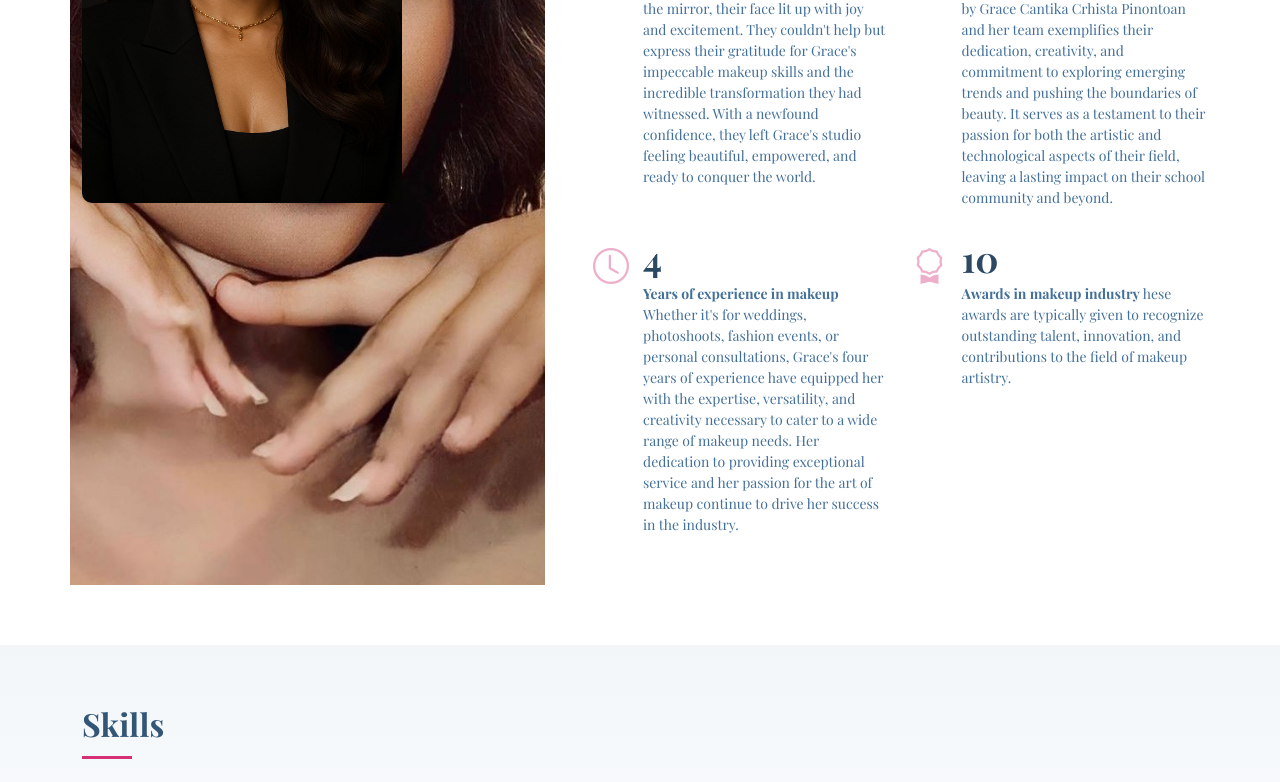
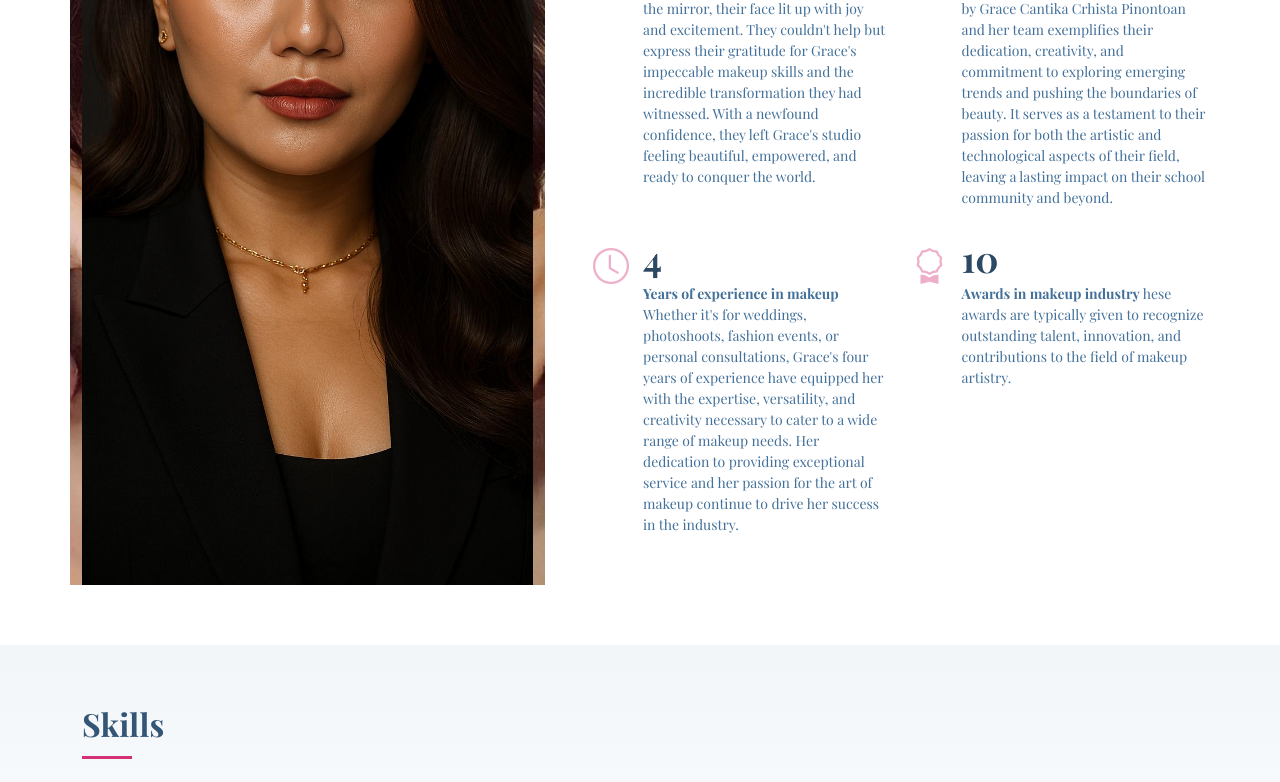
Before and after one commit to PinontoanGrace/cvmid, a plain HTML site: page index.html in a window 1280 px wide. Shown: the part 643-1425 px from the top of the page. Drawn offline with nearby package versions, Linux system fonts and the light colour scheme; a web font is replaced by a local one.

Commit message:
Update index.html

```diff
--- a/index.html
+++ b/index.html
@@ -70,8 +70,8 @@
       <div class="container">
 
         <div class="row no-gutters">
-          <div class="image col-xl-5 d-flex align-items-stretch justify-content-center justify-content-lg-start">
-  <img src="assets/img/grace.jpg.jpg" alt="Grace Pinontoan" class="img-fluid" style="border-radius: 10px; max-height: 480px;">
+        <div class="image col-xl-5 d-flex align-items-stretch justify-content-center justify-content-lg-start">
+  <img src="assets/img/grace.jpg.jpg" alt="Grace Pinontoan" style="width: 100%; height: auto; object-fit: cover; border-radius: 0;">
 </div>
           <div class="col-xl-7 ps-0 ps-lg-5 pe-lg-1 d-flex align-items-stretch">
             <div class="content d-flex flex-column justify-content-center">
```
